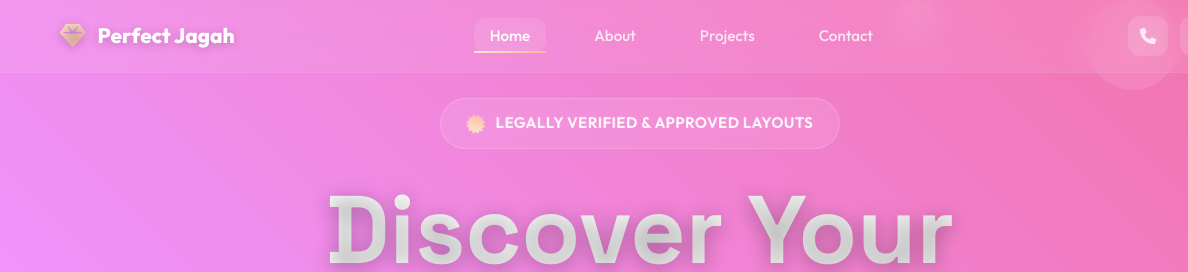
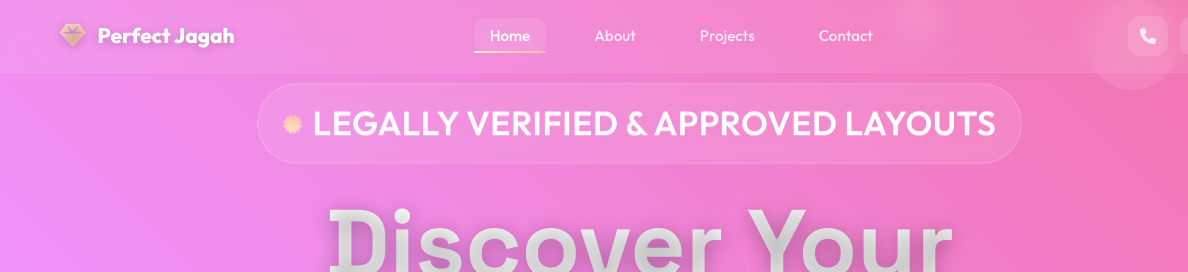
Before and after one commit to SagarMandala/PerfectJagah, a plain HTML site: page index.html in a window 1280 px wide. Shown: the top 272 px of the page, 0-1188 px from the left. Drawn offline with Linux system fonts and the light colour scheme.

Commit message:
miner change

```diff
--- a/index.html
+++ b/index.html
@@ -342,7 +342,7 @@
             padding: 12px 24px;
             border-radius: var(--radius-xl);
             margin-bottom: 30px;
-            font-size: 0.9rem;
+            font-size: 2rem;
             font-weight: 600;
             letter-spacing: 0.5px;
             text-transform: uppercase;
```
